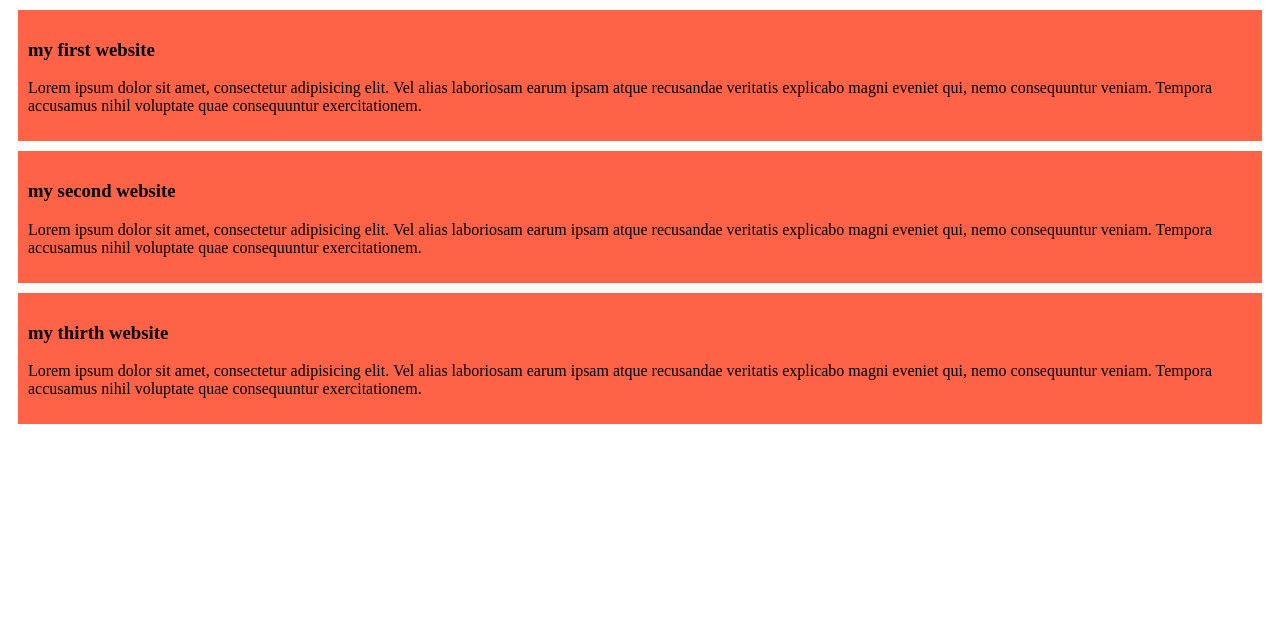
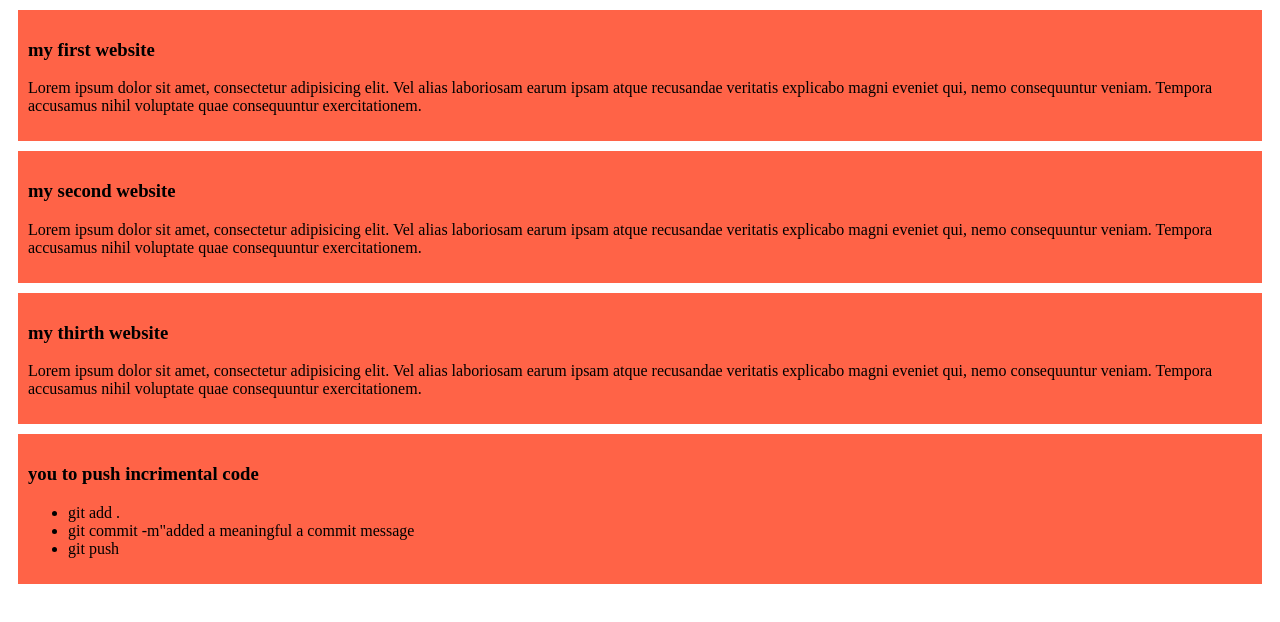
Before and after one commit to developershantu/my-simple-website, a plain HTML site: page index.html in a window 1280 px wide. Drawn offline with Linux system fonts and the light colour scheme.

Commit message:
added a code push list

```diff
--- a/index.html
+++ b/index.html
@@ -19,5 +19,13 @@
         <h3>my thirth website</h3>
         <p>Lorem ipsum dolor sit amet, consectetur adipisicing elit. Vel alias laboriosam earum ipsam atque recusandae veritatis explicabo magni eveniet qui, nemo consequuntur veniam. Tempora accusamus nihil voluptate quae consequuntur exercitationem.</p>
     </div>
+    <div>
+        <h3>you to push incrimental code</h3>
+        <ul>
+            <li>git add .</li>
+            <li>git commit -m"added a meaningful a commit message</li>
+            <li>git push</li>
+        </ul>
+    </div>
 </body>
 </html>
```
